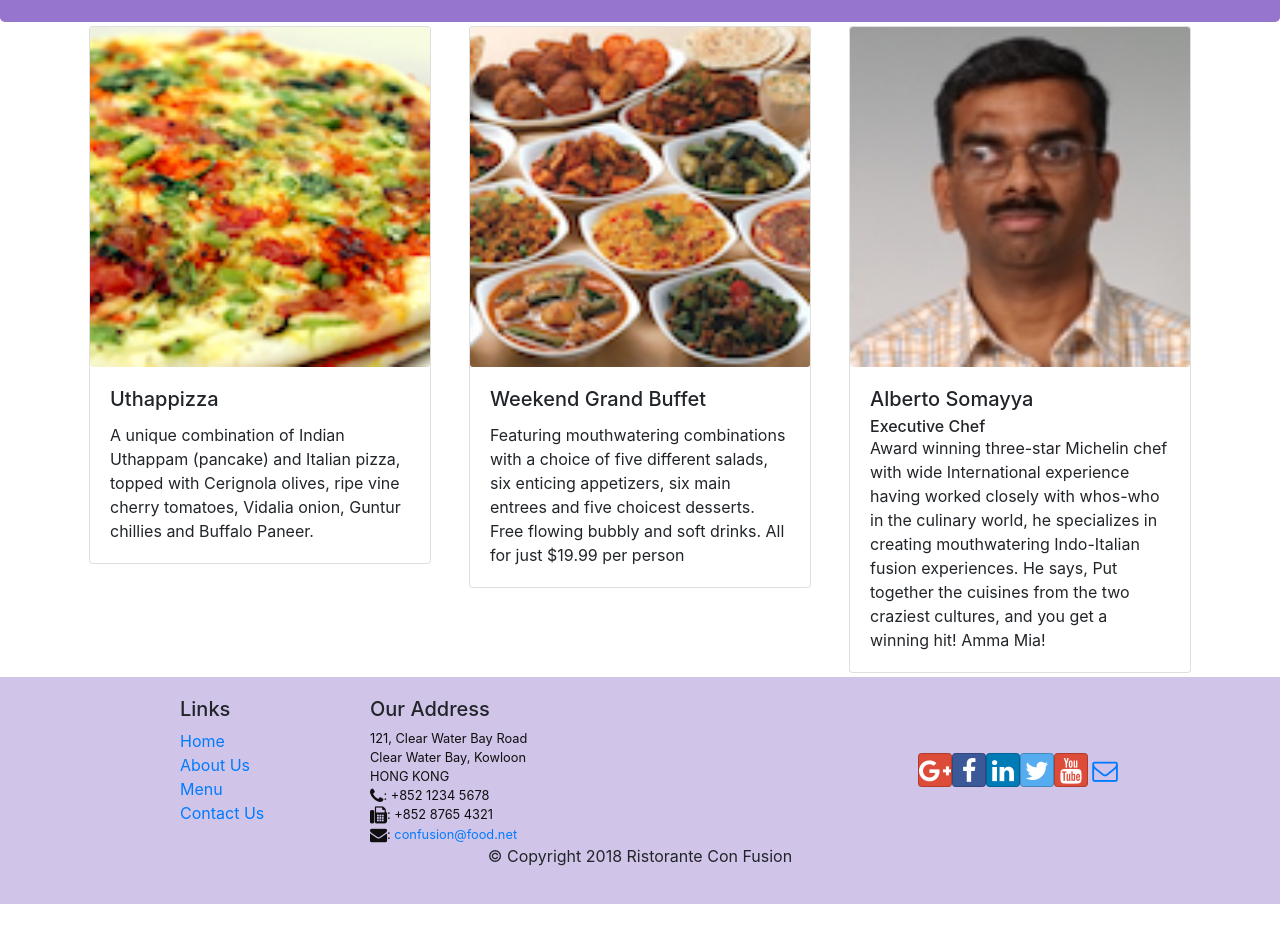
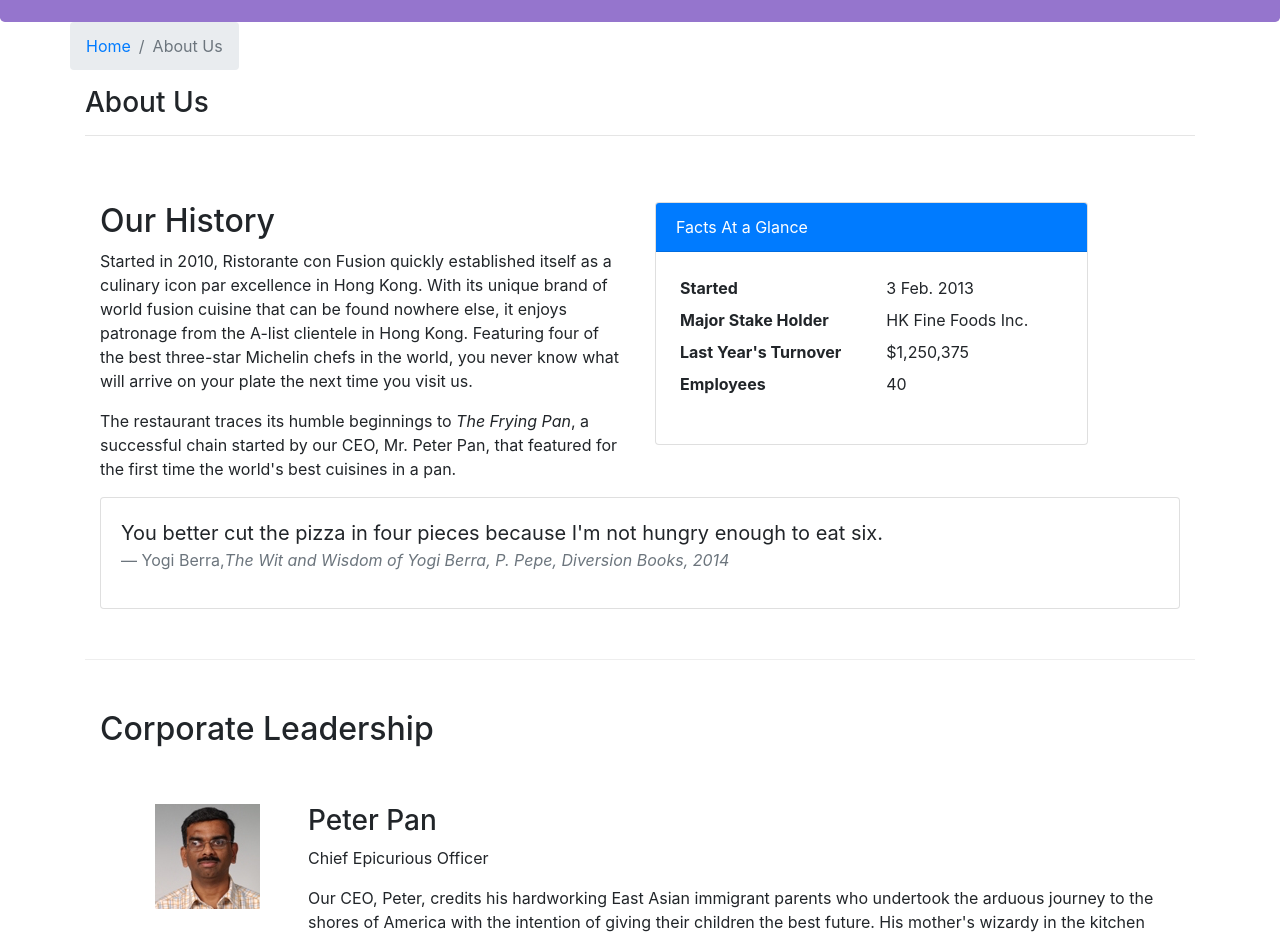
Before and after one commit to visheshshukla/Coursera-React, a React (Create React App) app: page /aboutus in a window 1280 px wide. Before the commit this address led to /home. Shown: the part 320-1257 px from the top of the page. Before the commit the page ends 1224 px from the top, so only its background shows below. Built offline with nearby package versions, Linux system fonts and the light colour scheme.

Commit message:
assignment 2

```diff
--- /dev/null
+++ b/src/components/AboutComponent.js
@@ -0,0 +1,96 @@
+import React from 'react';
+import { Breadcrumb, BreadcrumbItem, Card, CardBody, CardHeader, Media } from 'reactstrap';
+import { Link } from 'react-router-dom';
+
+//Task 3 Media Tag for Details of Each leader
+function RenderLeader({leader}) {
+    return(
+        <div key={leader.id} className="col-12 mt-5">
+            <Media tag="li">
+                <Media left middle>
+                    <Media object src={leader.image} alt={leader.name}></Media>
+                </Media>
+                <Media body className="ml-5">
+                    <h3>{leader.name}</h3>
+                    <p>{leader.designation}</p>
+                    <p>{leader.description}</p>
+                </Media>
+            </Media>
+        </div>
+    )
+}
+
+function About(props) {
+
+    //Task 2 , Calling Render Leader Component and passing leader as props
+    const leaders = props.leaders.map((leader) => {
+        return (
+            <RenderLeader leader={leader}/>
+        );
+    });
+
+    return(
+        <div className="container">
+            <div className="row">
+                <Breadcrumb>
+                    <BreadcrumbItem><Link to="/home">Home</Link></BreadcrumbItem>
+                    <BreadcrumbItem active>About Us</BreadcrumbItem>
+                </Breadcrumb>
+                <div className="col-12">
+                    <h3>About Us</h3>
+                    <hr />
+                </div>
+            </div>
+            <div className="row row-content">
+                <div className="col-12 col-md-6">
+                    <h2>Our History</h2>
+                    <p>Started in 2010, Ristorante con Fusion quickly established itself as a culinary icon par excellence in Hong Kong. With its unique brand of world fusion cuisine that can be found nowhere else, it enjoys patronage from the A-list clientele in Hong Kong.  Featuring four of the best three-star Michelin chefs in the world, you never know what will arrive on your plate the next time you visit us.</p>
+                    <p>The restaurant traces its humble beginnings to <em>The Frying Pan</em>, a successful chain started by our CEO, Mr. Peter Pan, that featured for the first time the world's best cuisines in a pan.</p>
+                </div>
+                <div className="col-12 col-md-5">
+                    <Card>
+                        <CardHeader className="bg-primary text-white">Facts At a Glance</CardHeader>
+                        <CardBody>
+                            <dl className="row p-1">
+                                <dt className="col-6">Started</dt>
+                                <dd className="col-6">3 Feb. 2013</dd>
+                                <dt className="col-6">Major Stake Holder</dt>
+                                <dd className="col-6">HK Fine Foods Inc.</dd>
+                                <dt className="col-6">Last Year's Turnover</dt>
+                                <dd className="col-6">$1,250,375</dd>
+                                <dt className="col-6">Employees</dt>
+                                <dd className="col-6">40</dd>
+                            </dl>
+                        </CardBody>
+                    </Card>
+                </div>
+                <div className="col-12">
+                    <Card>
+                        <CardBody className="bg-faded">
+                            <blockquote className="blockquote">
+                                <p className="mb-0">You better cut the pizza in four pieces because
+                                    I'm not hungry enough to eat six.</p>
+                                <footer className="blockquote-footer">Yogi Berra,
+                                <cite title="Source Title">The Wit and Wisdom of Yogi Berra,
+                                    P. Pepe, Diversion Books, 2014</cite>
+                                </footer>
+                            </blockquote>
+                        </CardBody>
+                    </Card>
+                </div>
+            </div>
+            <div className="row row-content">
+                <div className="col-12">
+                    <h2>Corporate Leadership</h2>
+                </div>
+                <div className="col-12">
+                    <Media list>
+                        {leaders}
+                    </Media>
+                </div>
+            </div>
+        </div>
+    );
+}
+
+export default About;
--- a/src/components/DishdetailComponent.js
+++ b/src/components/DishdetailComponent.js
@@ -1,5 +1,4 @@
 import React from 'react';
-import { Card, CardImg, CardText, CardBody, CardTitle } from 'reactstrap';
 import { Card, CardImg, CardText, CardBody, CardTitle, Breadcrumb, BreadcrumbItem } from 'reactstrap';
 import { Link } from 'react-router-dom';
 
--- a/src/components/MainComponent.js
+++ b/src/components/MainComponent.js
@@ -1,10 +1,12 @@
 import React, { Component } from 'react';
 import Home from './HomeComponent';
 import Menu from './MenuComponent';
+import DishDetail from './DishdetailComponent';
 import Header from './HeaderComponent';
 import Footer from './FooterComponent';
+import Contact from './ContactComponent';
+import About from './AboutComponent';
 import {Switch, Route, Redirect} from 'react-router-dom';
-import Contact from './ContactComponent';
 import { COMMENTS } from '../shared/comments';
 import { PROMOTIONS } from '../shared/promotions';
 import { LEADERS } from '../shared/leaders';
@@ -49,6 +51,7 @@
                   <Route path="/home" component={HomePage}/>
                   <Route exact path="/menu" component={() => <Menu dishes={this.state.dishes}/>}/>
                   <Route path='/menu/:dishId' component={DishWithId} />
+                  <Route exact path="/aboutus" component={() => <About leaders={this.state.leaders}/>}/>
                   <Route exact path="/contactus" component={Contact} />
                   <Redirect to="/home"/>
                 </Switch>
```
